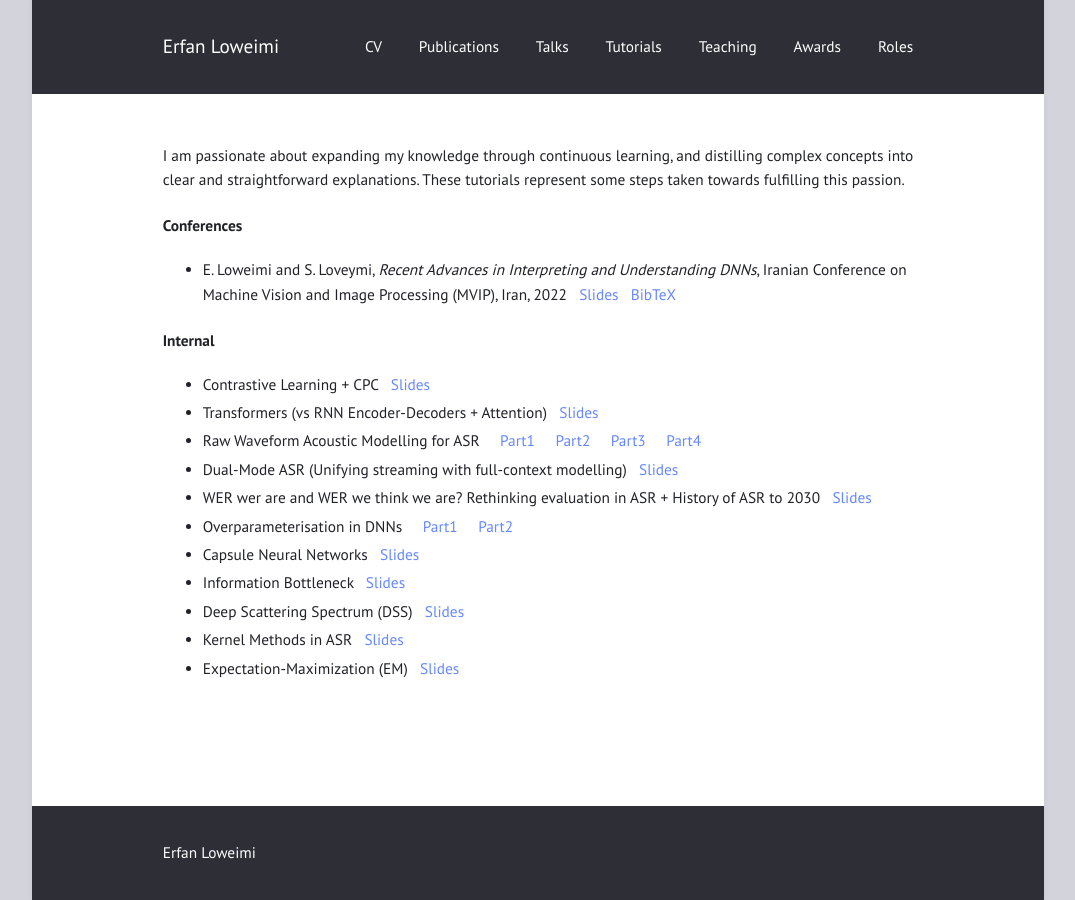
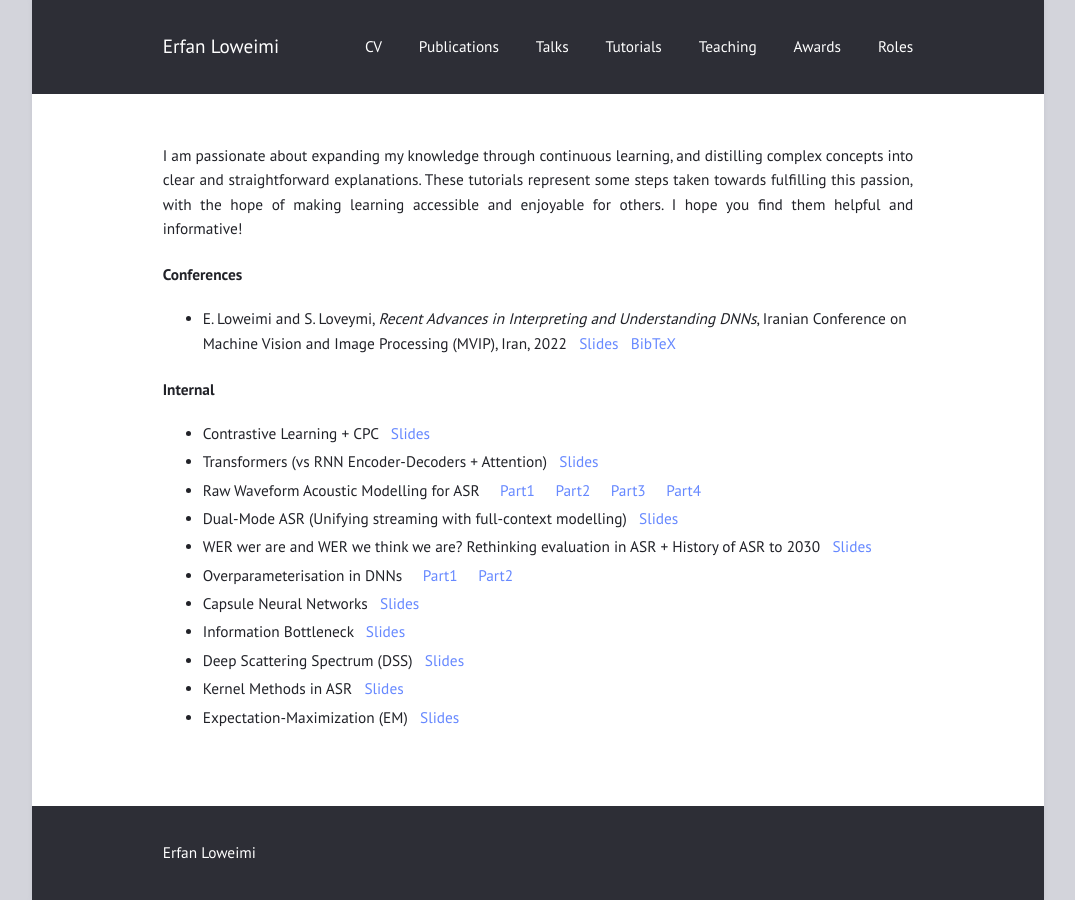
Before and after one commit to eloweimi/eloweimi.github.io, a Jekyll site: the page built from tutorials.md, in a window 1280 px wide. Shown: the whole page, without its empty margins (102-1177 px from the left). Built offline with Jekyll 4.4.1, drawn with Linux system fonts in a browser that asks for light colours.

Commit message:
Update tutorials.md

```diff
--- a/tutorials.md
+++ b/tutorials.md
@@ -3,7 +3,7 @@
 title: ""
 ---
 
-I am passionate about expanding my knowledge through continuous learning, and distilling complex concepts into clear and straightforward explanations. These tutorials represent some steps taken towards fulfilling this passion. <!--, with the hope of making learning accessible and enjoyable for others. I hope you find them helpful and informative! -->
+I am passionate about expanding my knowledge through continuous learning, and distilling complex concepts into clear and straightforward explanations. These tutorials represent some steps taken towards fulfilling this passion, with the hope of making learning accessible and enjoyable for others. I hope you find them helpful and informative!
 
 #### Conferences ####
   * E. Loweimi and S. Loveymi, *Recent Advances in Interpreting and Understanding DNNs*, Iranian Conference on Machine Vision and Image Processing (MVIP), Iran, 2022 &nbsp; [Slides](/files/Tutorials/MVIP2022_W5_RecentAdvances.pdf) &nbsp; [BibTeX](/files/others/mvip2022.bib)
```
